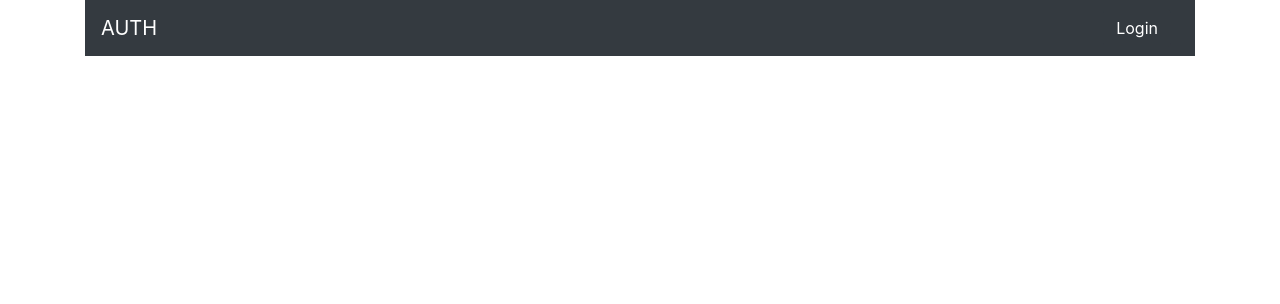
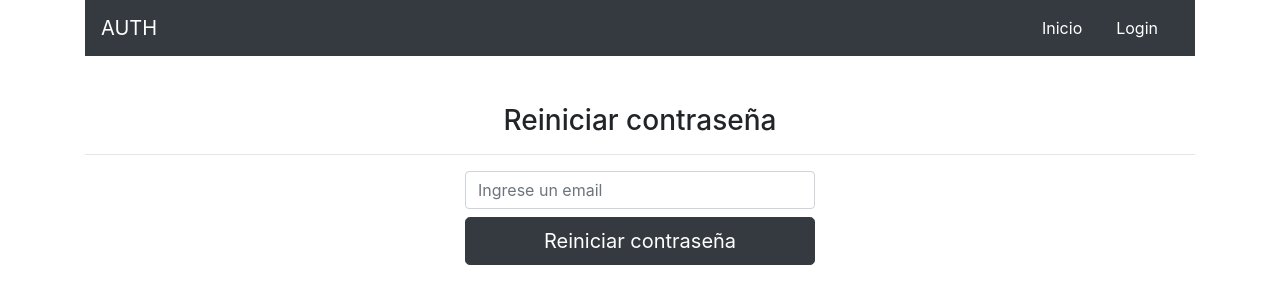
Before and after one commit to lpoletto/login-react-js, a React (Create React App) app: page /reset in a window 1280 px wide. Shown: the top 304 px of the page. Built offline with nearby package versions, Linux system fonts and the light colour scheme; no server answers.

Commit message:
Recuperar contraseña

```diff
--- a/package.json
+++ b/package.json
@@ -7,6 +7,7 @@
     "@testing-library/react": "^9.5.0",
     "@testing-library/user-event": "^7.2.1",
     "firebase": "^7.19.1",
+    "moment": "^2.27.0",
     "react": "^16.13.1",
     "react-dom": "^16.13.1",
     "react-router-dom": "^5.2.0",
--- a/src/App.jsx
+++ b/src/App.jsx
@@ -8,6 +8,7 @@
 import Login from './components/Login';
 import Admin from './components/Admin';
 import{auth} from './services/firebase';
+import Reset from './components/Reset';
 
 function App() {
   const [firebaseUser, setFirebaseUser] = useState(false); // Nuestro usuario parte en falso
@@ -31,15 +32,18 @@
         <Navbar firebaseUser={firebaseUser}/>
 
         <Switch>
+          <Route path="/reset">
+            <Reset />
+          </Route>
           <Route path="/login">
             <Login/>
           </Route>
           <Route path="/admin">
             <Admin />
           </Route>
-          {/* <Route path="/">
+          <Route path="/">
             Inicio...
-          </Route> */}
+          </Route>
         </Switch>
       </div>
     </BrowserRouter>
--- a/src/components/Firestore.jsx
+++ b/src/components/Firestore.jsx
@@ -1,5 +1,7 @@
-import React from 'react'
-import {db} from '../services/firebase'
+import React from 'react';
+import {db} from '../services/firebase';
+import moment from 'moment'; // Formateo de fechas
+import 'moment/locale/es'; // Para pasar a español
 
 const Firestore = (props) => {
 
@@ -113,7 +115,7 @@
                         {
                         tareas.map(item => (
                             <li className="list-group-item" key={item.id}>
-                            {item.name}
+                            {item.name} - {moment(item.fecha).format('L')}
                             <button
                                 className="btn btn-danger btn-sm float-right"
                                 onClick={() => eliminar(item.id)}
@@ -162,4 +164,4 @@
     )
 }
 
-export default Firestore
+export default Firestore;
--- a/src/components/Login.jsx
+++ b/src/components/Login.jsx
@@ -5,8 +5,8 @@
 
 const Login = (props) => {
     // Estados
-    const [email, setEmail] = useState('admin@admin.com');
-    const [password, setPassword] = useState('123123');
+    const [email, setEmail] = useState('');
+    const [password, setPassword] = useState('');
     const [error, setError] = useState(null);
     const [esRegistro, setEsRegistro] = useState(false);
 
@@ -174,6 +174,16 @@
                                 esRegistro ? '¿Ya tiene una cuenta?' : '¿No tiene una cuenta?'
                             }
                         </button>
+                        {
+                            !esRegistro &&
+                                <button
+                                    className="btn btn-danger btn-lg btn-sm mt-2"
+                                    type="button"
+                                    onClick={() => props.history.push('/reset')}
+                                >
+                                    Recuperar contraseña
+                                </button>
+                        }
                     </form>
                 </div>
             </div>
--- a/src/components/Navbar.jsx
+++ b/src/components/Navbar.jsx
@@ -17,13 +17,13 @@
     return (
         <div className="navbar navbar-dark bg-dark">
 
-            <Link to="/login" className="navbar-brand">AUTH</Link>
+            <Link to="/" className="navbar-brand">AUTH</Link>
 
             <div>
                 <div className="d-flex">
-                    {/* <NavLink to="/" exact className="btn btn-dark mr-2">
+                    <NavLink to="/" exact className="btn btn-dark mr-2">
                         Inicio
-                    </NavLink> */}
+                    </NavLink>
                     {
                         props.firebaseUser !== null ? (
                             <NavLink to="/admin" className="btn btn-dark mr-2">
--- /dev/null
+++ b/src/components/Reset.jsx
@@ -0,0 +1,77 @@
+import React, { useState, useCallback } from 'react';
+import {auth} from '../services/firebase';
+import {withRouter} from 'react-router-dom';
+
+
+const Reset = (props) => {
+    // Estados
+    const [email, setEmail] = useState('');
+    const [error, setError] = useState(null);
+
+    //funciones
+    const handleSubmit = e => {
+        e.preventDefault();
+
+        if(!email.trim()){
+            //console.log('Ingrese email');
+            setError('Ingrese email');
+            return;
+        }
+
+        setError(null);
+
+        recuper();
+    }
+
+    const recuper = useCallback(async () => {
+        try {
+            await auth.sendPasswordResetEmail(email)
+            // Email sent.
+            console.log('correo enviado...');
+            props.history.push('/login');
+
+
+        } catch (error) {
+            console.log(error);
+            setError(error.message);
+        }
+    }, [email, props.history]);
+
+    return (
+        <div className="mt-5">
+            <h3 className="text-center">
+                Reiniciar contraseña
+            </h3>
+            <hr />
+
+            <div className="row justify-content-center">
+                <div className="col-12 col-sm-8 col-md-6 col-xl-4">
+                    <form onSubmit={handleSubmit}>
+                        {
+                            error && (
+                                <div className="alert alert-danger">
+                                    {error}
+                                </div>
+                            )
+                        }
+                        <input
+                            type="email"
+                            className="form-control mb-2"
+                            placeholder="Ingrese un email"
+                            onChange={e => setEmail(e.target.value)}
+                            value={email}
+                        />
+
+                        <button className="btn btn-dark btn-lg btn-block" type="submit">
+                            Reiniciar contraseña
+                        </button>
+
+
+                    </form>
+                </div>
+            </div>
+        </div>
+    )
+}
+
+export default withRouter(Reset);
```
Also changed, not shown: 1 other file (tests, documents, lock files or other folders).
